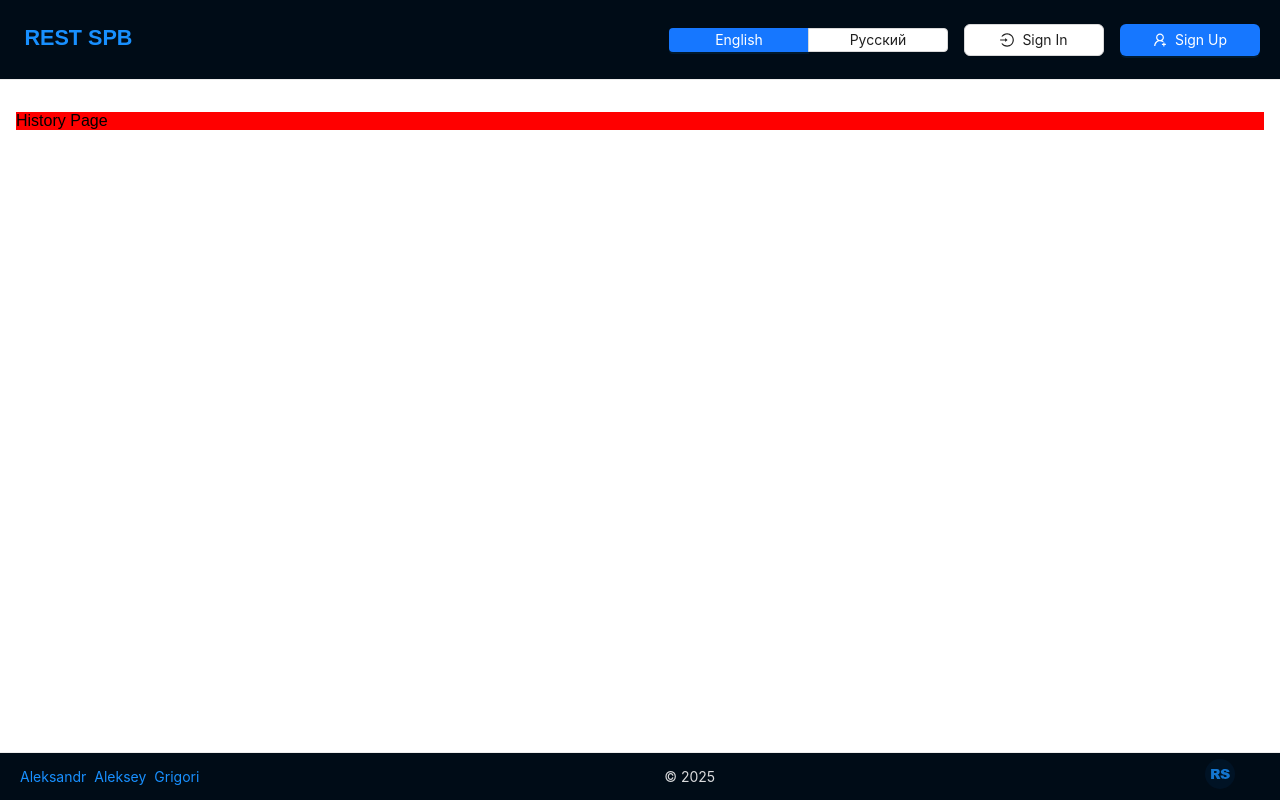
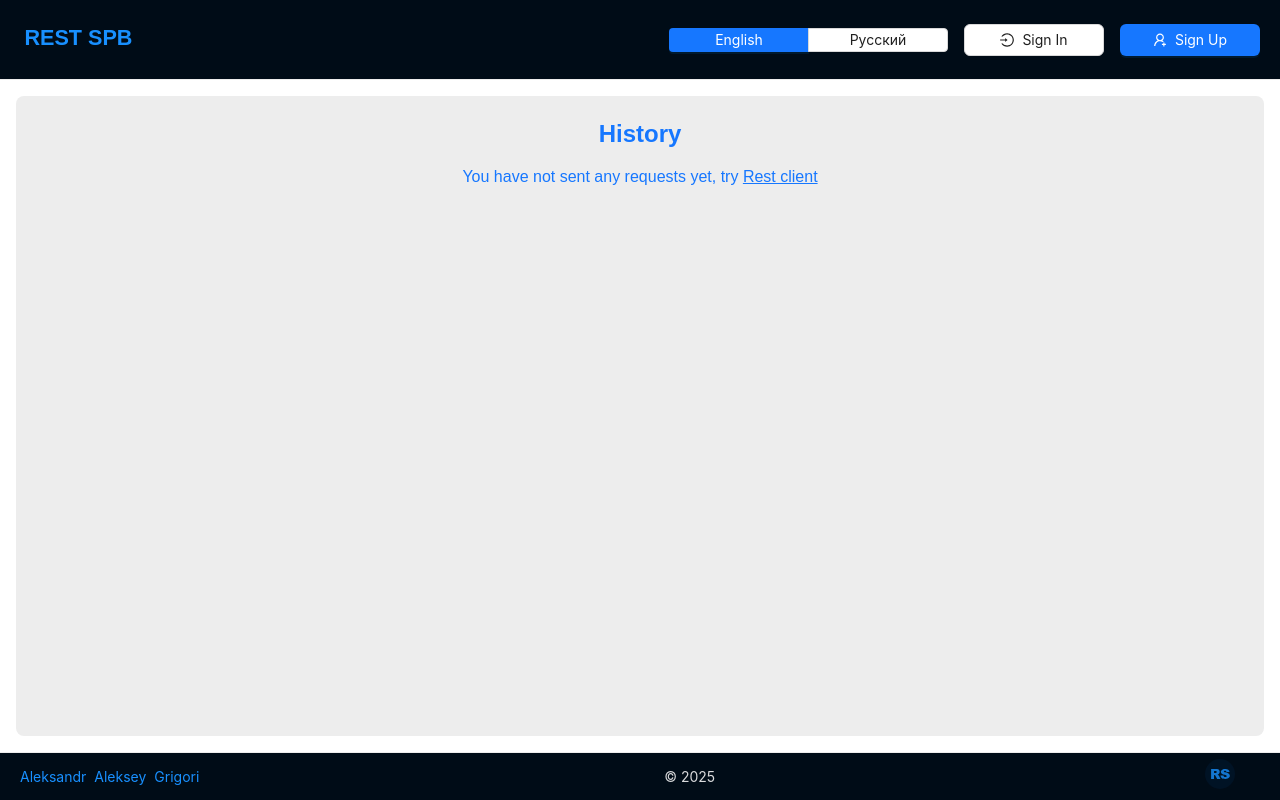
Before and after one commit to GKonopelko/rest-client-app, a Next.js app: page /en/history in a window 1280 px wide. Built offline with nearby package versions, Linux system fonts and the light colour scheme; no server answers; what @ant-design/nextjs-registry would draw is missing.

Commit message:
feat: add history functionality

```diff
--- a/src/app/[locale]/history/page.tsx
+++ b/src/app/[locale]/history/page.tsx
@@ -1,11 +1,5 @@
-import LazyLoader from '@/components/LazyLoader/LazyLoader';
+import HistoryPage from '@/views/HistoryPage/HistoryPage';
 
 export default function AppHistoryPage() {
-  return (
-    <LazyLoader
-      component="HistoryPage"
-      loadingMessage="Loading History..."
-      suspenseMessage="Initializing History..."
-    />
-  );
+  return <HistoryPage />;
 }
--- a/src/layouts/AppLayout/AppLayout.module.css
+++ b/src/layouts/AppLayout/AppLayout.module.css
@@ -8,10 +8,11 @@
 .content {
   display: flex;
   flex-direction: column;
-  flex: 1;
-  padding: 1rem;
+  flex: 1 1 auto;
+  height: 100%;
+  padding: 1rem 1rem 0 1rem;
   overflow-y: auto;
-  padding-top: 2rem;
+  box-sizing: border-box;
 }
 
 @media (max-width: 768px) {
--- a/src/lib/firebase/firebase.ts
+++ b/src/lib/firebase/firebase.ts
@@ -1,4 +1,5 @@
 import { getApp, getApps, initializeApp } from 'firebase/app';
+import { getFirestore } from 'firebase/firestore';
 
 const firebaseConfig = {
   apiKey: process.env.NEXT_PUBLIC_FIREBASE_API_KEY,
@@ -10,3 +11,5 @@ const firebaseConfig = {
 };
 
 export const app = !getApps().length ? initializeApp(firebaseConfig) : getApp();
+
+export const db = getFirestore(app);
--- /dev/null
+++ b/src/lib/firebase/historyService.ts
@@ -0,0 +1,28 @@
+import {
+  doc,
+  collection,
+  addDoc,
+  serverTimestamp,
+  orderBy,
+  getDocs,
+  query,
+} from 'firebase/firestore';
+import { db } from './firebase';
+import { RequestAnalytics } from '@/utils/requestHelpers';
+
+export async function saveRequest(uid: string, requestData: RequestAnalytics) {
+  if (!uid) throw new Error('User not authenticated');
+
+  const historyRef = collection(doc(db, 'users', uid), 'history');
+  await addDoc(historyRef, {
+    ...requestData,
+    createdAt: serverTimestamp(),
+  });
+}
+
+export async function fetchHistory(uid: string) {
+  const ref = collection(doc(db, 'users', uid), 'history');
+  const q = query(ref, orderBy('createdAt', 'desc'));
+  const snapshot = await getDocs(q);
+  return snapshot.docs.map((d) => ({ id: d.id, ...d.data() }));
+}
--- a/src/slices/userSlice.ts
+++ b/src/slices/userSlice.ts
@@ -22,6 +22,7 @@ const userSlice = createSlice({
   initialState,
   selectors: {
     selectUserName: (state) => state.name,
+    selectUserId: (state) => state.id,
   },
   reducers: {
     setUser(state, action: PayloadAction<User>) {
@@ -44,7 +45,7 @@ const userSlice = createSlice({
   },
 });
 
-export const { selectUserName } = userSlice.selectors;
+export const { selectUserName, selectUserId } = userSlice.selectors;
 export const { setUser, removeUser, setUserToken } = userSlice.actions;
 
 export default userSlice.reducer;
--- a/src/views/HistoryPage/HistoryPage.module.css
+++ b/src/views/HistoryPage/HistoryPage.module.css
@@ -1,4 +1,28 @@
 .page {
-  background-color: red;
-  color: black;
+  display: flex;
+  justify-content: center;
+  align-items: center;
+  flex-direction: column;
+  flex: 1;
+  height: 100%;
+  margin-bottom: 16px;
 }
+
+.content {
+  display: flex;
+  flex-direction: column;
+  align-items: center;
+  gap: 20px;
+  width: 100%;
+  padding: 24px;
+  border-radius: 8px;
+  color: #1677ff;
+  background-color: #ededed;
+  flex: 1;
+  height: 100%;
+  box-sizing: border-box;
+}
+
+.rowHover {
+  cursor: pointer;
+}
--- a/src/views/HistoryPage/HistoryPage.tsx
+++ b/src/views/HistoryPage/HistoryPage.tsx
@@ -1,5 +1,113 @@
+'use client';
+
+import { Table } from 'antd';
 import styles from './HistoryPage.module.css';
+import { RootState } from '@/store';
+import { useSelector } from 'react-redux';
+import { selectUserId } from '@/slices/userSlice';
+import { fetchHistory } from '@/lib/firebase/historyService';
+import { useEffect, useState } from 'react';
+import { Timestamp } from 'firebase/firestore';
+import Link from 'next/link';
+
+interface FirestoreHistoryItem {
+  id: string;
+  createdAt?: Timestamp;
+  timestamp?: string;
+  url?: string;
+  method?: string;
+  statusCode?: number;
+  error?: string;
+  requestSize?: number;
+  responseSize?: number;
+  latency?: number;
+}
+
+interface HistoryRecord {
+  key: number;
+  timestamp: string;
+  url: string;
+  method: string;
+  statusCode: number;
+  error: string;
+  requestSize: number;
+  responseSize: number;
+  latency: number;
+}
 
 export default function HistoryPage() {
-  return <div className={styles.page}>History Page</div>;
+  const userId = useSelector((state: RootState) => selectUserId(state)) || '';
+  const [data, setData] = useState<HistoryRecord[]>([]);
+
+  useEffect(() => {
+    if (!userId) return;
+
+    const loadHistory = async () => {
+      try {
+        const history: FirestoreHistoryItem[] = await fetchHistory(userId);
+        const tableData: HistoryRecord[] = history.map((item, index) => ({
+          key: index,
+          timestamp: item.timestamp ?? '',
+          url: item.url ?? '',
+          method: item.method ?? '',
+          statusCode: item.statusCode ?? 0,
+          error: item.error ?? '',
+          requestSize: item.requestSize ?? 0,
+          responseSize: item.responseSize ?? 0,
+          latency: item.latency ?? 0,
+        }));
+
+        setData(tableData);
+      } catch (err) {
+        console.error(err);
+      }
+    };
+
+    loadHistory();
+  }, [userId]);
+
+  const columns = [
+    { title: 'Timestamp', dataIndex: 'timestamp', key: 'timestamp' },
+    { title: 'URL', dataIndex: 'url', key: 'url' },
+    { title: 'Method', dataIndex: 'method', key: 'method' },
+    { title: 'Status code', dataIndex: 'statusCode', key: 'statusCode' },
+    { title: 'Request size', dataIndex: 'requestSize', key: 'requestSize' },
+    { title: 'Response size', dataIndex: 'responseSize', key: 'responseSize' },
+    { title: 'Latency', dataIndex: 'latency', key: 'latency' },
+    { title: 'Error', dataIndex: 'error', key: 'error' },
+  ];
+
+  return (
+    <div className={styles.page}>
+      <section className={styles.content}>
+        <h1>History</h1>
+
+        {data.length ? (
+          <Table
+            columns={columns}
+            dataSource={data}
+            style={{ width: '100%' }}
+            scroll={{ x: 'max-content' }}
+            pagination={{ pageSize: 10 }}
+            onRow={(record) => {
+              console.log(record);
+              return {
+                onClick: () => {
+                  window.location.href = `/rest-client/${record.method}/`;
+                },
+              };
+            }}
+            rowClassName={() => styles.rowHover}
+          />
+        ) : (
+          <div>
+            <span>You have not sent any requests yet, try </span>
+            <Link href="/rest-client" style={{ textDecoration: 'underline' }}>
+              Rest client
+            </Link>
+          </div>
+        )}
+      </section>
+    </div>
+  );
 }
--- a/src/views/RestClientPage/hooks/useRequestHandler.ts
+++ b/src/views/RestClientPage/hooks/useRequestHandler.ts
@@ -3,6 +3,10 @@ import { RequestData, ResponseData } from '../types';
 import { executeRequest } from '@/utils/requestHelpers';
 import { interpolateVariables } from '@/utils/variablesUtils';
 import { Variable } from '@/utils/variablesUtils';
+import { saveRequest } from '@/lib/firebase/historyService';
+import { useSelector } from 'react-redux';
+import { selectUserId } from '@/slices/userSlice';
+import { RootState } from '@/store';
 
 interface UseRequestHandlerProps {
   variables: Variable[];
@@ -18,6 +22,7 @@ export const useRequestHandler = ({
   const [response, setResponse] = useState<ResponseData>();
   const [isLoading, setIsLoading] = useState(false);
   const [error, setError] = useState<string>();
+  const userId = useSelector((state: RootState) => selectUserId(state)) || '';
 
   const interpolateObjectVariables = (
     obj: Record<string, string>,
@@ -44,7 +49,10 @@ export const useRequestHandler = ({
           body: interpolateVariables(request.body, variables),
         };
 
-        const result = await executeRequest(interpolatedRequest);
+        const data = await executeRequest(interpolatedRequest);
+        const result = data.response;
+
+        await saveRequest(userId, data.analytics);
 
         if (result.status >= 400 || result.status === 0) {
           const errorMessage =
@@ -77,7 +85,7 @@ export const useRequestHandler = ({
         setIsLoading(false);
       }
     },
-    [variables, onSuccess, onError]
+    [variables, onSuccess, onError, userId]
   );
 
   return { response, isLoading, error, execute };
```
Also changed, not shown: src/utils/requestHelpers.ts (+101 -8 lines).
